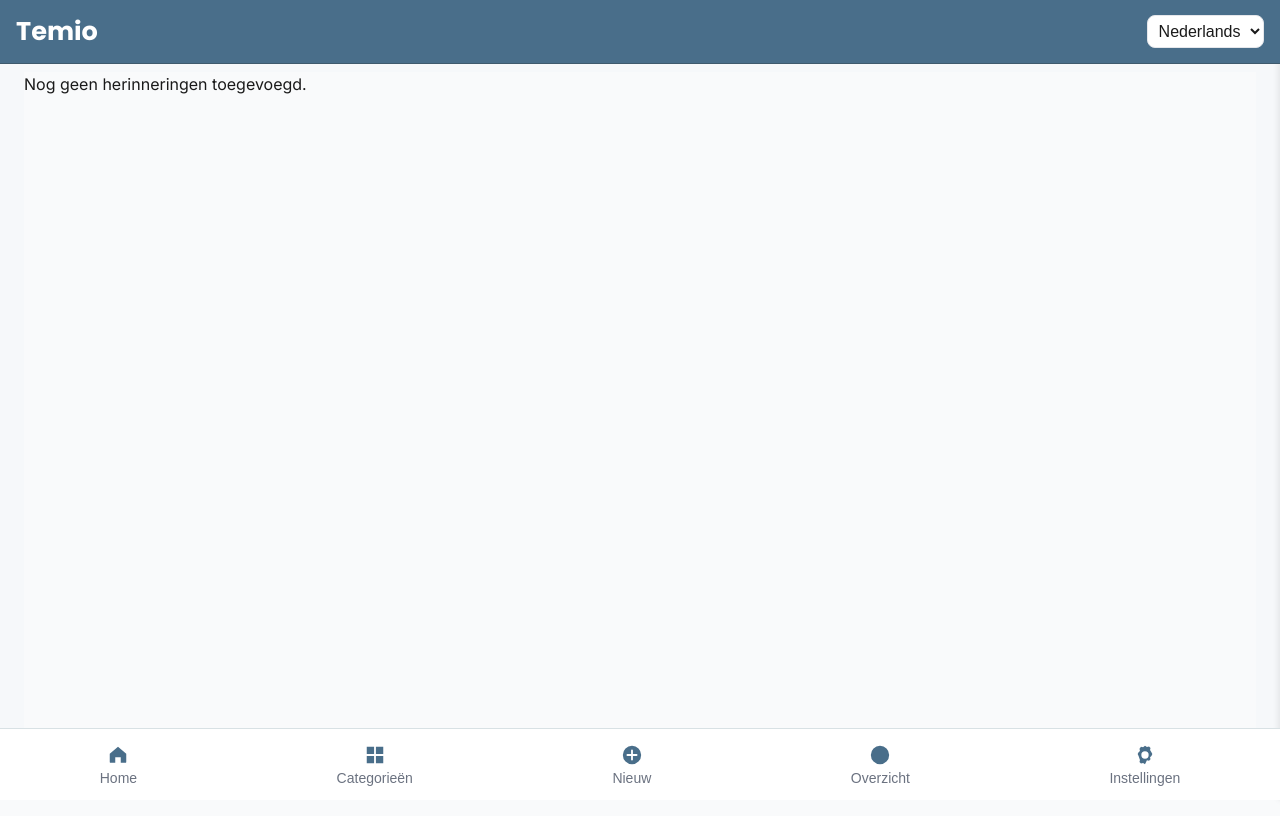
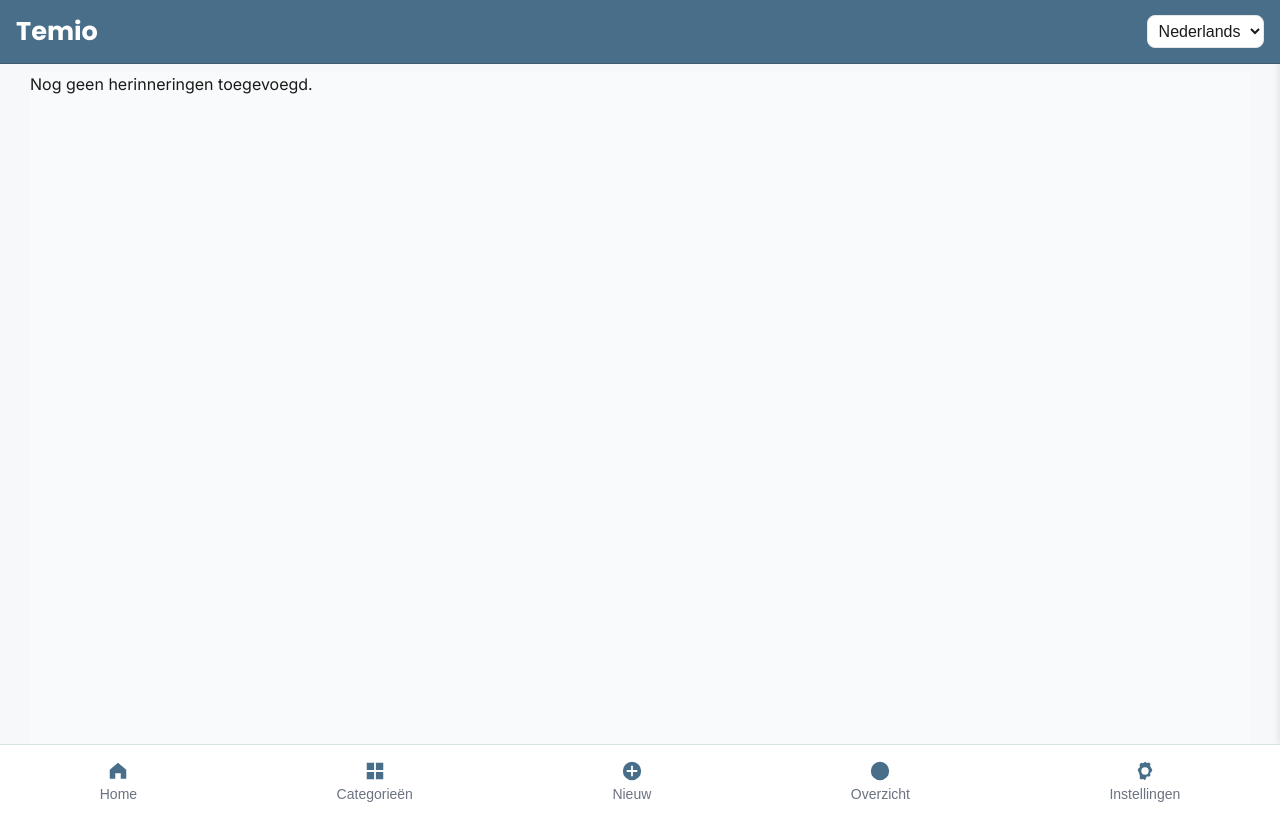
Before and after one commit to harrolds/temio, a React (Vite) app: page /auto in a window 1280 px wide. Shown: the top 816 px of the page. Built offline with nearby package versions, Linux system fonts and the light colour scheme.

Commit message:
Update styles.extra.css

```diff
--- a/src/styles.extra.css
+++ b/src/styles.extra.css
@@ -629,3 +629,40 @@ h3.section-title {
   box-shadow: -2px 0 6px rgba(0, 0, 0, 0.08);
   padding: 2rem 1.5rem;
 }
+
+/* ===========================================================
+   SLIDE FRAMEWORK – footer & scroll fix (Sprint 2.4)
+   =========================================================== */
+
+/* Zorg dat de slide-wrapper niet over de vaste footer valt */
+#rr-app,
+.slide-wrapper {
+  min-height: calc(100vh - var(--footer-height, 56px));
+  position: relative;
+}
+
+/* Behoud 100 vh-animatie, maar laat ruimte voor footer */
+.slide-page,
+.slide-form {
+  height: calc(100vh - var(--footer-height, 56px));
+  overflow-y: auto;
+  scrollbar-gutter: stable both-edges; /* voorkomt verspringing bij scroll */
+}
+
+/* Subtielere scrollbalk (optioneel, moderne browsers) */
+.slide-page::-webkit-scrollbar,
+.slide-form::-webkit-scrollbar {
+  width: 6px;
+}
+.slide-page::-webkit-scrollbar-thumb,
+.slide-form::-webkit-scrollbar-thumb {
+  background-color: rgba(0, 0, 0, 0.15);
+  border-radius: 3px;
+}
+
+/* Zorg dat de footer altijd boven de slides ligt */
+footer,
+#rr-footer {
+  position: relative;
+  z-index: 10;
+}
```
